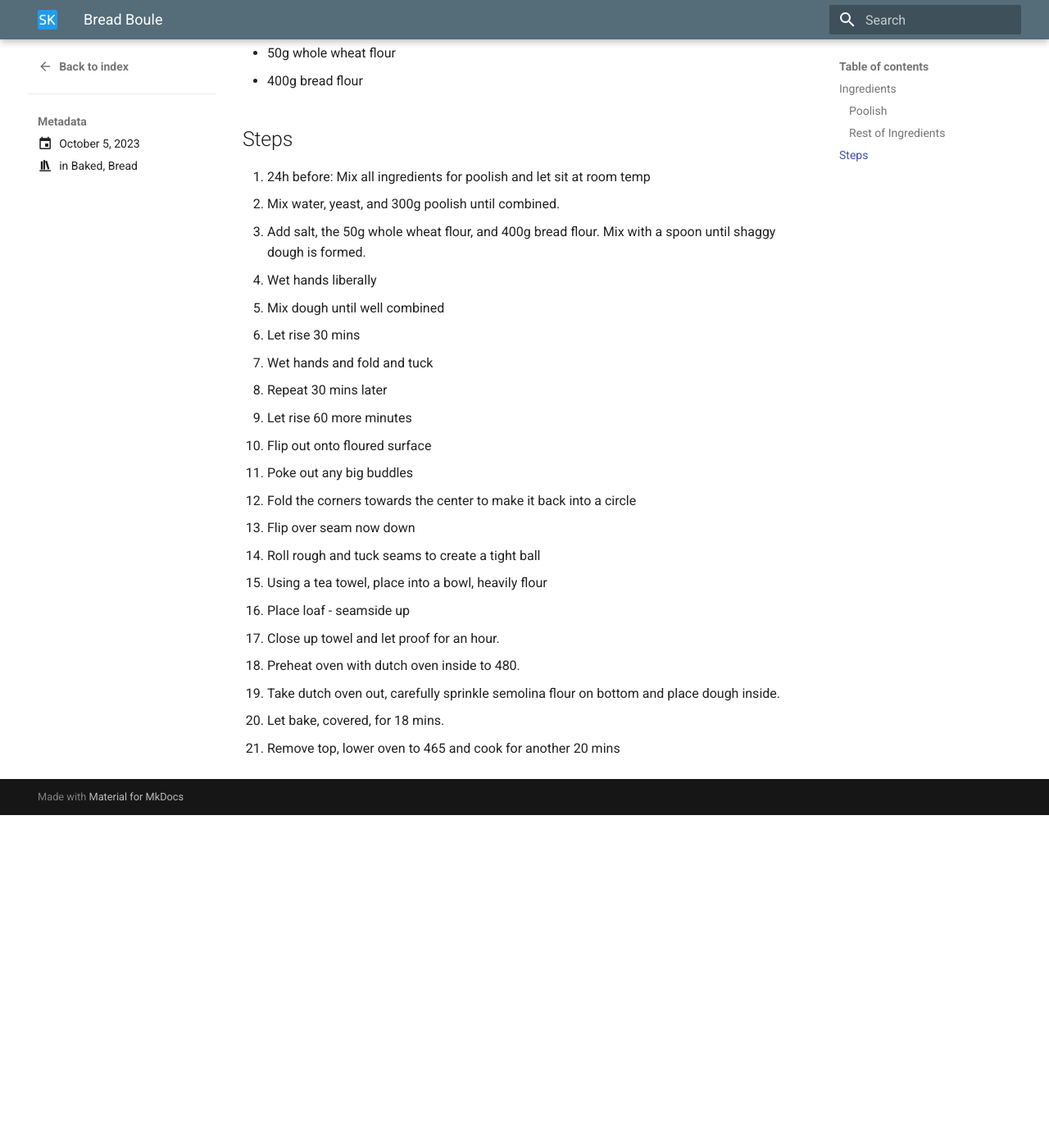
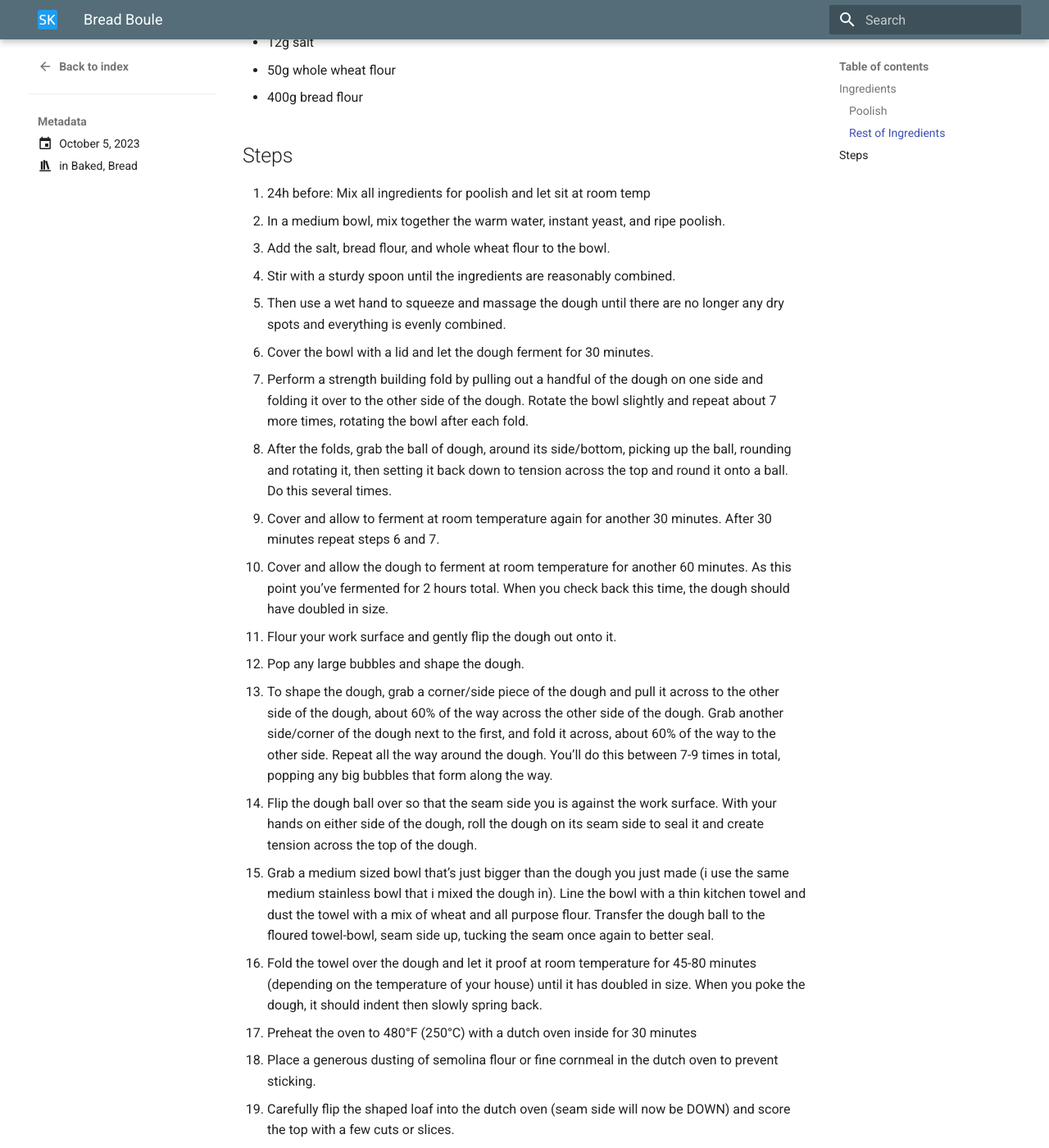
Before and after one commit to SamKirsch10/recipes, an MkDocs documentation site: the page built from docs/recipes/posts/Bread_Boule.md, in a window 1280 px wide and 1400 px high, scrolled down 1057 px. Shown: the whole window at 82% size. Built offline with MkDocs 1.6.1 and Material for MkDocs 9.7.7, drawn with Linux system fonts in a browser that asks for light colours; before the commit the page ends 2051 px from its top, so only the background shows below that; some of the changed text lies outside the part shown.

Commit message:
update steps from site

```diff
--- a/docs/recipes/posts/Bread_Boule.md
+++ b/docs/recipes/posts/Bread_Boule.md
@@ -11,6 +11,7 @@ categories:
 ![breadboule.jpeg](../../images/breadboule.jpeg){ style="width:60%;" }
 
 !!! note ""
+    Site: [https://www.brianlagerstrom.com/recipes/1-dough-3-loaves-2](https://www.brianlagerstrom.com/recipes/1-dough-3-loaves-2)
     3 hours proofing
     30 mins 'active'
     40 mins baking
@@ -37,23 +38,24 @@ categories:
 
 ## Steps
 1. 24h before: Mix all ingredients for poolish and let sit at room temp
-2. Mix water, yeast, and 300g poolish until combined.
-3. Add salt, the 50g whole wheat flour, and 400g bread flour. Mix with a spoon until shaggy dough is formed.
-4. Wet hands liberally
-5. Mix dough until well combined
-6. Let rise 30 mins
-7. Wet hands and fold and tuck
-8. Repeat 30 mins later
-9. Let rise 60 more minutes
-10. Flip out onto floured surface
-11. Poke out any big buddles
-12. Fold the corners towards the center to make it back into a circle
-13. Flip over seam now down
-14. Roll rough and tuck seams to create a tight ball
-15. Using a tea towel, place into a bowl, heavily flour
-16. Place loaf - seamside up
-17. Close up towel and let proof for an hour.
-18. Preheat oven with dutch oven inside to 480.
-19. Take dutch oven out, carefully sprinkle semolina flour on bottom and place dough inside.
-20. Let bake, covered, for 18 mins.
-21. Remove top, lower oven to 465 and cook for another 20 mins
+2. In a medium bowl, mix together the warm water, instant yeast, and ripe poolish.
+3. Add the salt, bread flour, and whole wheat flour to the bowl.
+4. Stir with a sturdy spoon until the ingredients are reasonably combined.
+5. Then use a wet hand to squeeze and massage the dough until there are no longer any dry spots and everything is evenly combined.
+6. Cover the bowl with a lid and let the dough ferment for 30 minutes.
+7. Perform a strength building fold by pulling out a handful of the dough on one side and folding it over to the other side of the dough. Rotate the bowl slightly and repeat about 7 more times, rotating the bowl after each fold.
+8. After the folds, grab the ball of dough, around its side/bottom, picking up the ball,  rounding and rotating it, then setting it back down to tension across the top and round it onto a ball. Do this several times.
+9. Cover and allow to ferment at room temperature again for another 30 minutes. After 30 minutes repeat steps 6 and 7.
+10. Cover and allow the dough to ferment at room temperature for another 60 minutes. As this point you’ve fermented for 2 hours total. When you check back this time, the dough should have doubled in size.
+11. Flour your work surface and gently flip the dough out onto it.
+12. Pop any large bubbles and shape the dough.
+13. To shape the dough, grab a corner/side piece of the dough and pull it across to the other side of the dough, about 60% of the way across the other side of the dough. Grab another side/corner of the dough next to the first, and fold it across, about 60% of the way to the other side. Repeat all the way around the dough. You’ll do this between 7-9 times in total, popping any big bubbles that form along the way.
+14. Flip the dough ball over so that the seam side you is against the work surface. With your hands on either side of the dough, roll the dough on its seam side to seal it and create tension across the top of the dough.
+15. Grab a medium sized bowl that’s just bigger than the dough you just made (i use the same medium stainless bowl that i mixed the dough in). Line the bowl with a thin kitchen towel and dust the towel with a mix of wheat and all purpose flour. Transfer the dough ball to the floured towel-bowl, seam side up, tucking the seam once again to better seal.
+16. Fold the towel over the dough and let it proof at room temperature for 45-80 minutes (depending on the temperature of your house) until it has doubled in size. When you poke the dough, it should indent then slowly spring back.
+17. Preheat the oven to 480°F (250°C)  with a dutch oven inside for 30 minutes
+18. Place a generous dusting of semolina flour or fine cornmeal in the dutch oven to prevent sticking.
+19. Carefully flip the shaped loaf into the dutch oven (seam side will now be DOWN) and score the top with a few cuts or slices.
+20. Cover the dutch oven with the lid and bake for 18 minutes.
+21. Remove the lid and continue baking for another 20-25 minutes, reducing the oven temp to 465F/240C.
+22. Once baked, transfer the loaf to a wire rack to cool.
```
